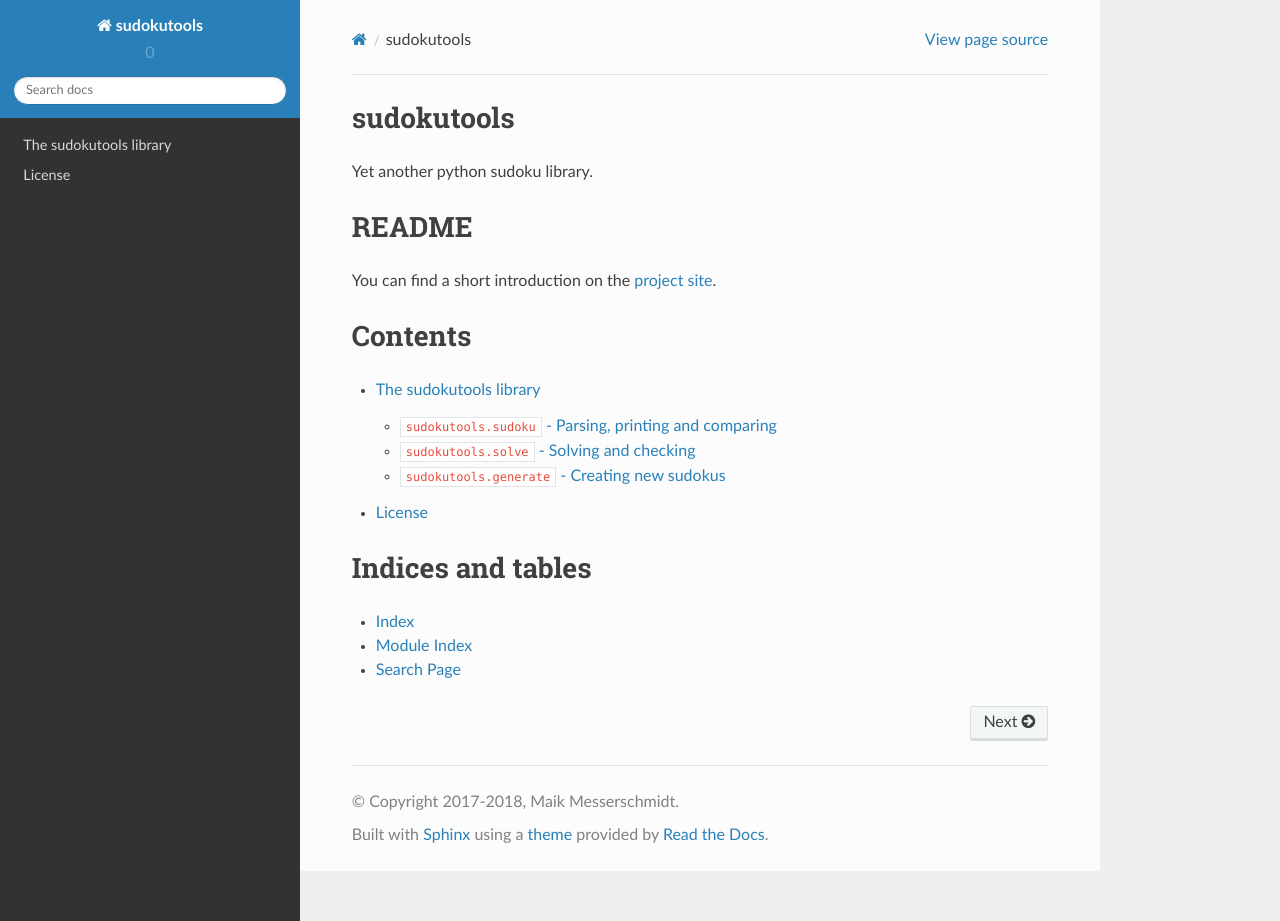
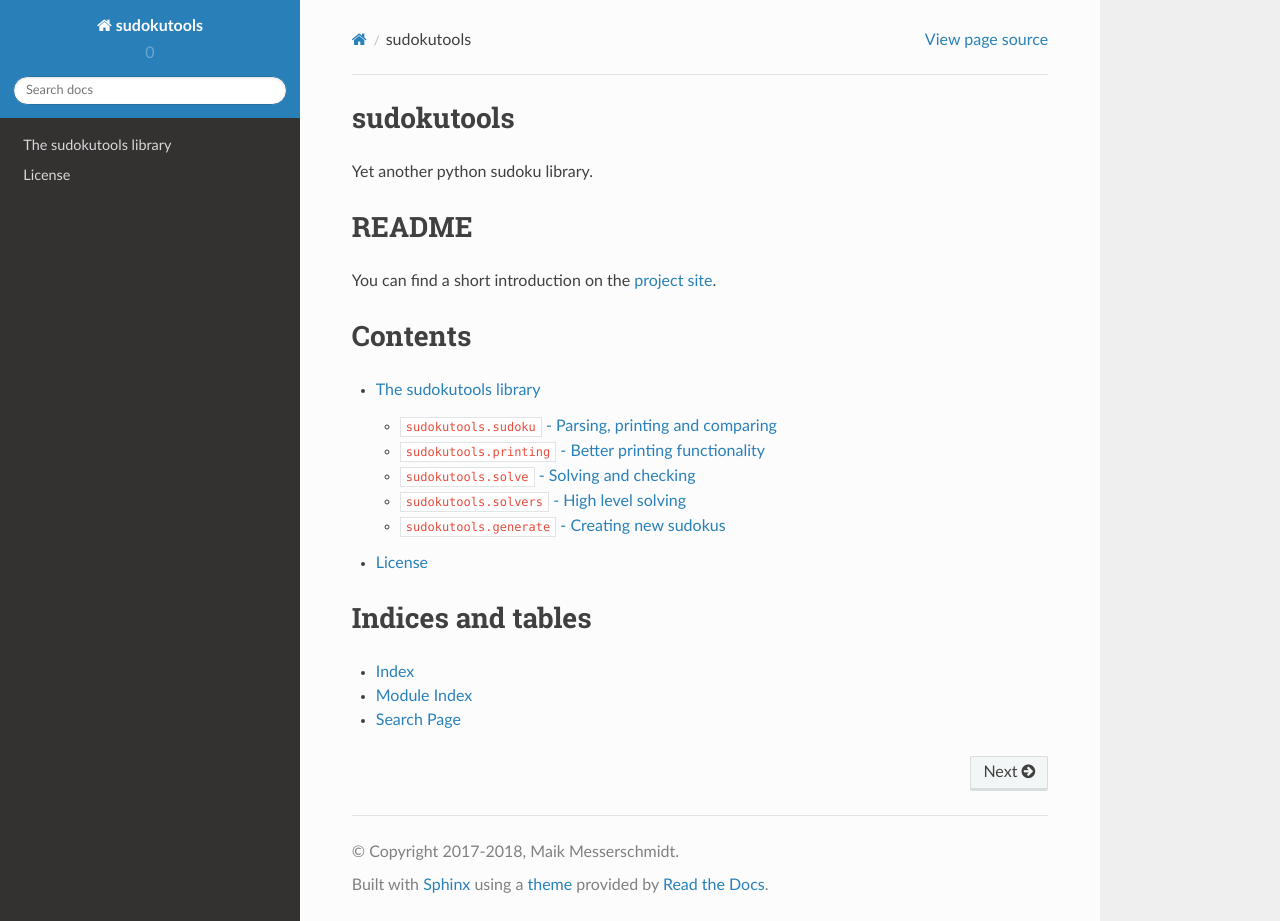
Before and after one commit to messersm/sudokutools, a Sphinx documentation site: the page built from docs/source/index.rst, in a window 1280 px wide and 921 px high. Built offline with Sphinx 7.4.7 and the Read the Docs theme 2.0.0, drawn with Linux system fonts in a browser that asks for light colours.

Commit message:
Updated documentation.

```diff
--- a/docs/source/library.rst
+++ b/docs/source/library.rst
@@ -11,6 +11,13 @@ The sudokutools library
     :undoc-members:
     :show-inheritance:
 
+``sudokutools.printing`` - Better printing functionality
+--------------------------------------------------------
+
+.. automodule:: sudokutools.printing
+    :members:
+    :undoc-members:
+    :show-inheritance:
 
 ``sudokutools.solve`` - Solving and checking
 ---------------------------------------------
@@ -20,6 +27,13 @@ The sudokutools library
     :undoc-members:
     :show-inheritance:
 
+``sudokutools.solvers`` - High level solving
+--------------------------------------------
+
+.. automodule:: sudokutools.solvers
+    :members:
+    :undoc-members:
+    :show-inheritance:
 
 ``sudokutools.generate`` - Creating new sudokus
 -----------------------------------------------
```
